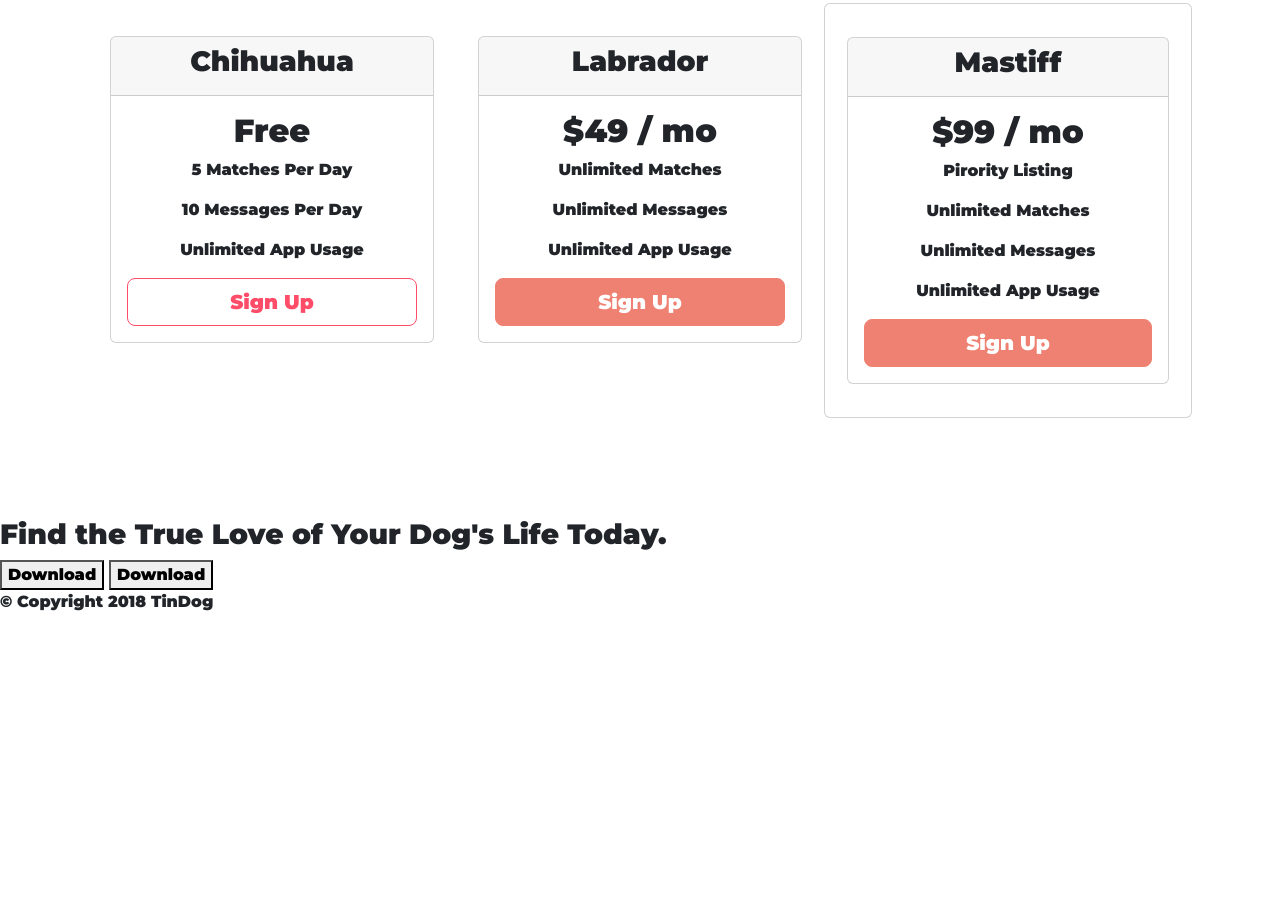
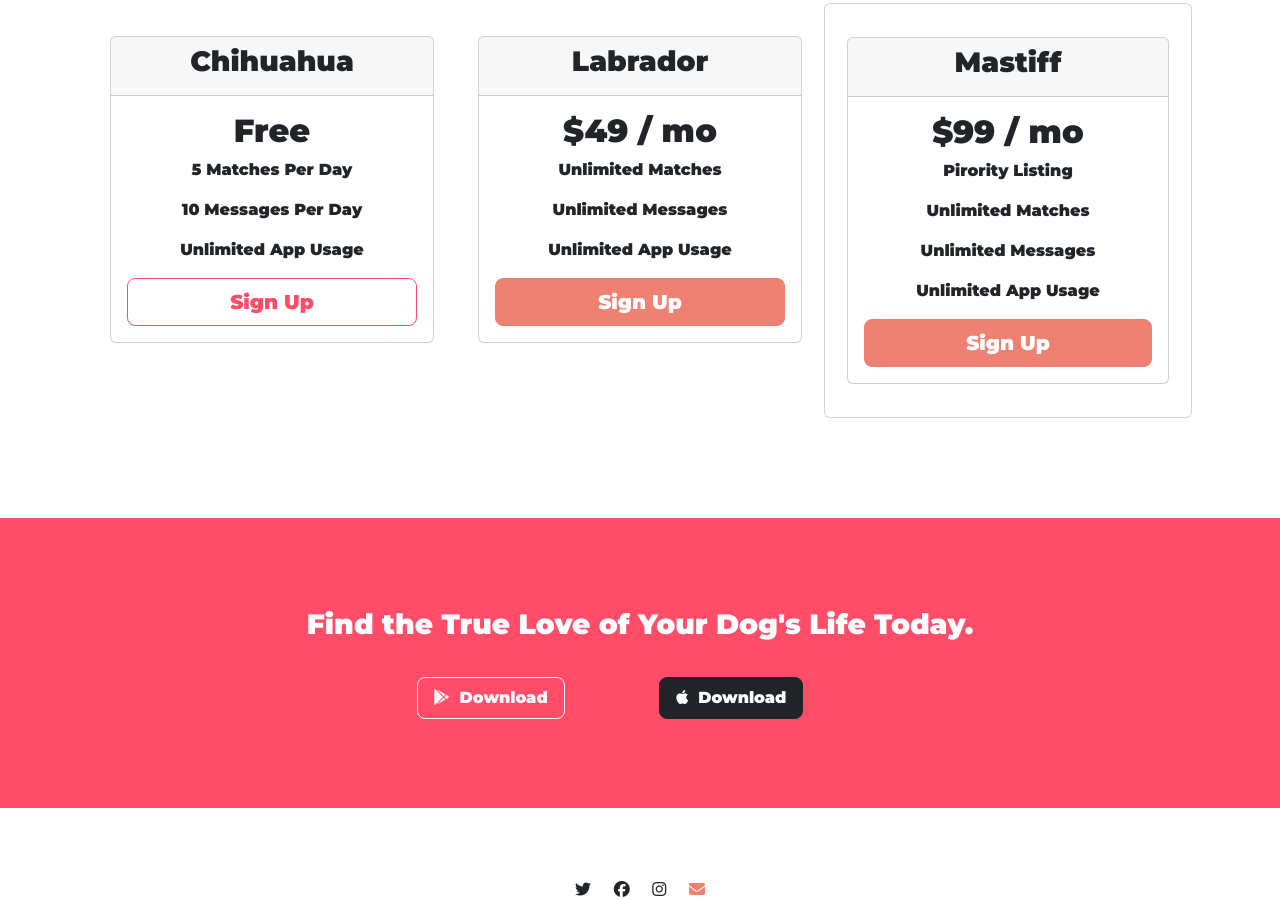
Before and after one commit to adarshportfolio/LuvDog, a plain HTML site: page index.html in a window 1280 px wide. Shown: the part 1900-2800 px from the top of the page. Before the commit the page ends 2530 px from the top, so only its background shows below. Drawn offline with nearby package versions, Linux system fonts and the light colour scheme.

Commit message:
Before Refactor
Finished with the website styling, now am about to refactor the code to make it more readable, modular and efficient.

```diff
--- a/css/styles.css
+++ b/css/styles.css
@@ -1,12 +1,12 @@
-body{
+body {
     font-family: "Montserrat";
 }
 
-.title-area{
+.title-area {
     height: 21rem;
 }
 
-h1{
+h1 {
     font-family: 'Montserrat-Black', sans-serif;
     font-size: 3rem;
     line-height: 1.5;
@@ -14,44 +14,44 @@ h1{
     /* color : var(--bs-white); */
 }
 
-.container-fluid{
+.container-fluid {
     padding: 3% 15% 6% 15%;
 }
 
-#title{
-    background-color:#ff4c68;
+#title {
+    background-color: #ff4c68;
     color: #fff;
 }
 
 /* Navigation bar */
-.navbar-brand{
+.navbar-brand {
     font-family: 'Sacramento', cursive;
     font-size: 2rem;
     font-weight: bold;
     /* padding-bottom: 4.5rem; */
 }
 
-.navbar{
+.navbar {
     /* padding-bottom: 4.5rem; */
     padding: 0 0 4.5rem;
     /* top left&right bottom */
 }
 
-.nav-item{
+.nav-item {
     padding: 0 15px;
 }
 
-.nav-link{
+.nav-link {
     font-size: 1.2rem;
     /* font-family: "Montserrat-Light"; */
 }
 
-.container{
+.container {
     padding: 0;
 }
 
 /* Download buttons */
-.download-button{
+.download-button {
     margin: 3% 5% 0% 5%;
     font-size: medium;
     font-weight: lighter;
@@ -63,99 +63,101 @@ h1{
 
 
 /* icons */
-.feature-box{
+.feature-box {
     text-align: center;
     line-height: 2;
     padding: 4.5%;
 }
 
-.feature-box h3{
+.feature-box h3 {
     font-family: "Montserrat";
     margin-top: 30px;
     font-size: 1.5rem;
 }
 
-.feature-box p{
+.feature-box p {
     color: #8f8f8f;
     font-size: 1rem;
 }
 
-.fa-solid{
+.fa-solid {
     color: #ef8172;
     margin-bottom: 1rem;
 
 }
 
-.fa-solid:hover{
+.fa-solid:hover {
     color: #ff4c68;
 }
 
 
 /* Testimonials */
 
-#testimonials{
+#testimonials {
     /* padding: 7% 15%; */
     text-align: center;
     background-color: #ef8172;
     color: #fff;
 }
 
-.carousel-item{
+.carousel-item {
     padding: 7% 15%;
 }
 
-#testimonials h2{
+#testimonials h2 {
     font-size: 1.5rem;
     font-family: "Montserrat";
     line-height: 2;
 
 }
-.testimonial-image{
+
+.testimonial-image {
     border-radius: 100%;
     width: 10%;
     margin: 20px;
 }
 
-#press{
+#press {
     text-align: center;
     padding-bottom: 3%;
     background-color: #ef8172;
 }
 
-.press-logo{
+.press-logo {
     width: 15%;
     margin: 20px 20px 50px;
 }
 
 /* Card Button */
-.btn-outline-primary{
+.btn-outline-primary {
     color: #ff4c68;
     border-color: #ff4c68;
 }
 
-.btn-outline-primary:hover{
+.btn-outline-primary:hover {
     color: #fff;
     background-color: #ff4c68;
     border-color: #fff;
 }
+
 /* second card button */
-.btn-primary{
+.btn-primary {
     background-color: #ef8172;
     border-color: #ef8172;
 }
 
-.btn-primary:hover{
+.btn-primary:hover {
     background-color: #ff4c68;
     border-color: #ff4c68;
 }
 
 /* Pricing section */
 
-#pricing{
+#pricing {
     padding: 100px;
 }
 
-.pricing-column{
+.pricing-column {
     padding: 3% 2%;
     text-align: center;
 }
@@ -167,7 +169,7 @@ padding: 4.5%;
 } */
 
 /* Now we need to give color as white to the features section other wise it is transparent*/
-#features{
+#features {
     padding: 7% 15%;
     background-color: #fff;
     position: relative;
@@ -176,7 +178,7 @@ padding: 4.5%;
 }
 
 /* Title Image */
-.title-image{
+.title-image {
     width: 60%;
     /* Now to rotate the phone image transform: rotate(3.142rad); */
     transform: rotate(25deg);
@@ -191,18 +193,49 @@ padding: 4.5%;
 /* Using MEDIA QUERY */
 /* Our aim is to make the phone static @ phone width and also to rotate the phone back to straight */
 
-@media (max-width: 998px){
-    .title-image{
+@media (max-width: 998px) {
+    .title-image {
         position: static;
         transform: rotate(0);
         /* rotate back to straight */
         padding: 7% 5%;
     }
-    .title-area{
+
+    .title-area {
         height: 20%;
     }
 
-    #title{
+    #title {
         text-align: center;
     }
 }
+
+/* Call to action */
+#cta {
+    padding: 7% 15%;
+    background-color: #ff4c68;
+    color: #fff;
+    text-align: center;
+    font-family: "Montserrat";
+}
+
+.space{
+    /* button logo spacing */
+    padding: 0 10px 0 0;
+}
+/* Footer */
+#footer {
+    padding: 5% 15%;
+    text-align: center;
+    background-color: #fff;
+}
+
+#footer p {
+    font-size: x-small;
+    color: #8f8f8f;
+    font-family: Arial, Helvetica, sans-serif;
+}
+
+.elm{
+    padding: 1%;
+}
--- a/index.html
+++ b/index.html
@@ -42,13 +42,13 @@
                 <a class="nav-link active" aria-current="page" href="#">Home</a>
               </li>
               <li class="nav-item">
-                <a class="nav-link" href="#">Contact</a>
+                <a class="nav-link" href="#footer">Contact</a>
               </li>
               <li class="nav-item">
-                <a class="nav-link" href="#">Pricing</a>
+                <a class="nav-link" href="#pricing">Pricing</a>
               </li>
               <li class="nav-item">
-                <a class="nav-link disabled">Download</a>
+                <a class="nav-link" href="#cta">Download</a>
               </li>
             </ul>
           </div>
@@ -213,8 +213,9 @@
   <section id="cta">
 
     <h3>Find the True Love of Your Dog's Life Today.</h3>
-    <button type="button">Download</button>
-    <button type="button">Download</button>
+    <button type="button"class="btn btn-outline-light btn-lg download-button"><i
+      class="space fa-brands fa-google-play"></i>Download</button>
+    <button type="button"class="btn btn-dark btn-lg download-button"><i class="space fa-brands fa-apple"></i>Download</button>
 
   </section>
 
@@ -223,6 +224,12 @@
 
   <footer id="footer">
 
+    <div>
+      <i class="elm fa-brands fa-twitter"></i>
+      <i class="elm fa-brands fa-facebook"></i>
+      <i class="elm fa-brands fa-instagram"></i>
+      <i class="elm fa-solid fa-envelope"></i>
+    </div>
     <p>© Copyright 2018 TinDog</p>
 
   </footer>
```
Lines whose indentation alone changed are shown as unchanged.
